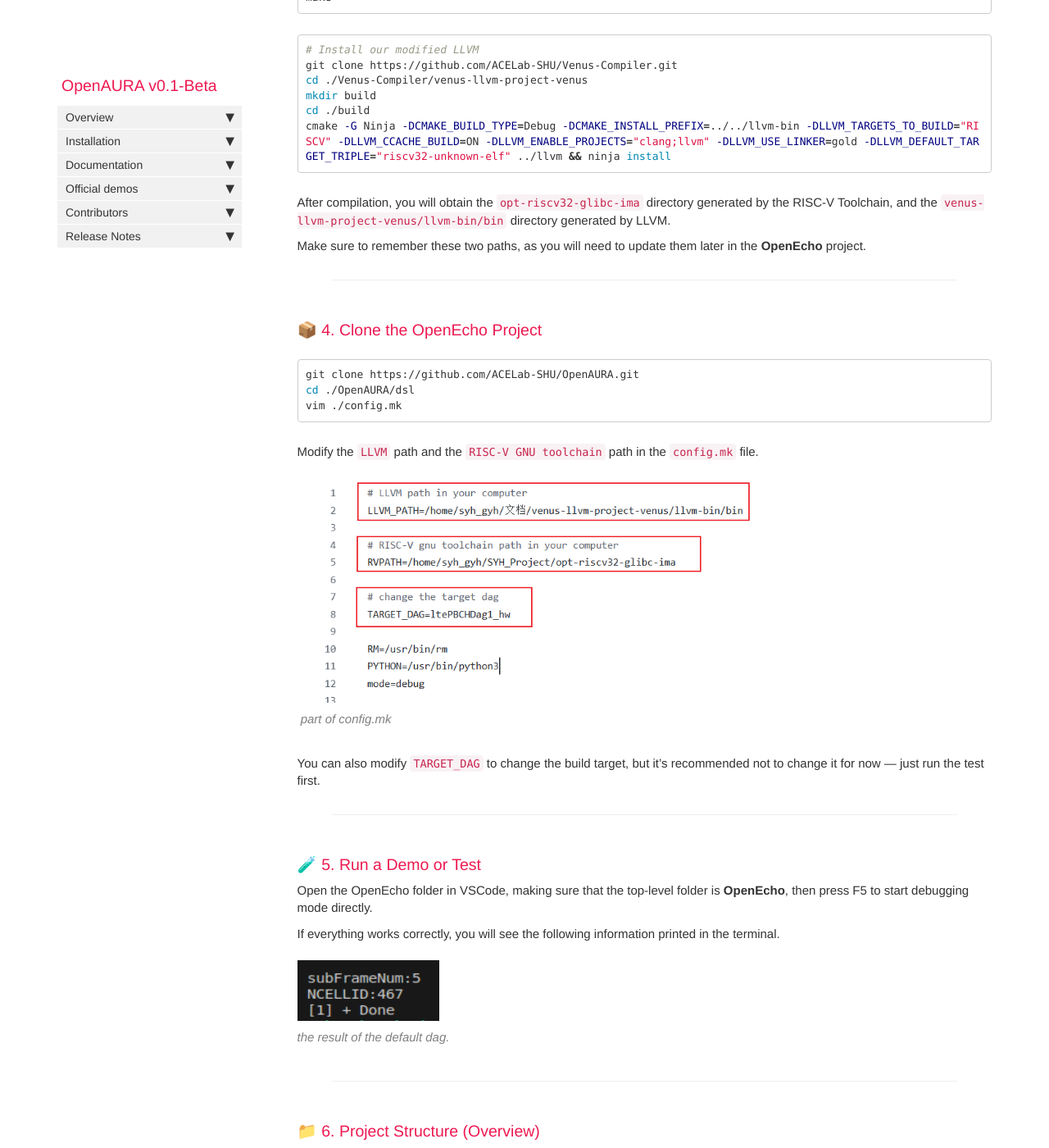
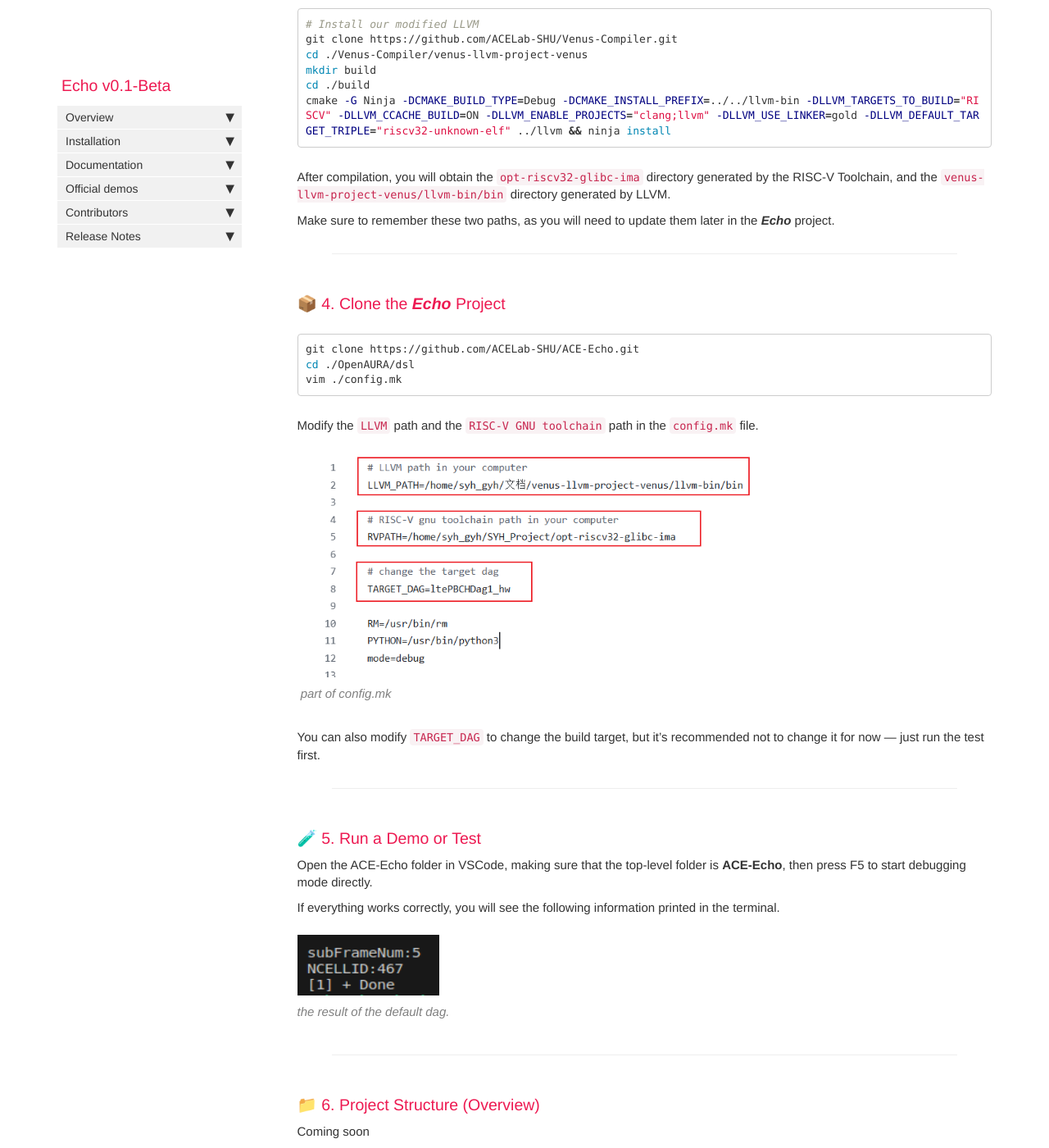
Before and after one commit to ACELab-SHU/ACE-AURA, a Jekyll site: the page built from index.md, in a window 1280 px wide and 1400 px high, scrolled down 1402 px. Shown: the whole window at 82% size. Built offline with Jekyll 4.4.1, drawn with Linux system fonts in a browser that asks for light colours; comment, search, counter and statistics services are not loaded; some of the changed text lies outside the part shown.

Commit message:
Debug: change the project name

````diff
--- a/_config.yml
+++ b/_config.yml
@@ -3,10 +3,10 @@
 output: web
 # this property is useful for conditional filtering of content that is separate from the PDF.
 
-topnav_title: OpenAURA
+topnav_title: ACE-Echo
 # this appears on the top navigation bar next to the home button
 
-site_title: ACE-LAB OpenAURA
+site_title: ACE-LAB Echo
 # this appears in the html browser tab for the site title (seen mostly by search engines, not users)
 
 company_name: Copyright 2025 ACE-LAB of Shanghai University
--- a/_data/sidebars/mydoc_sidebar.yml
+++ b/_data/sidebars/mydoc_sidebar.yml
@@ -2,7 +2,7 @@
 
 entries:
 - title: sidebar
-  product: OpenAURA
+  product: Echo
   version: v0.1-Beta
   folders:
 
--- a/index.md
+++ b/index.md
@@ -1,16 +1,15 @@
 ---
-title: 🚀 Get Started with OpenEcho
+title: 🚀 Get Started with Echo
 #tags: [getting_started, troubleshooting]
-keywords: OpenEcho, Venus architecture, RISC-V, AI accelerator, cross-compilation, embedded systems, open-source, NPU, software-hardware co-design, performance computing, toolchain setup, build guide, low-latency computing, heterogeneous computing, system-on-chip, edge AI, communication stack, CMake, simulator, real-time systems
+keywords: Echo, Venus architecture, RISC-V, AI accelerator, cross-compilation, embedded systems, open-source, NPU, software-hardware co-design, performance computing, toolchain setup, build guide, low-latency computing, heterogeneous computing, system-on-chip, edge AI, communication stack, CMake, simulator, real-time systems
 summary: "This guide provides a comprehensive getting started tutorial for developers working with the OpenEcho × Venus open-source platform. It covers system requirements, toolchain setup (including RISC-V cross-compilation), code repository cloning, and build instructions. Designed for software-hardware co-design, OpenEcho × Venus targets high-performance, low-latency computing on edge systems integrating communication, AI, and signal processing. Whether you're building on a simulator or real hardware, this guide will help you set up your environment and get started efficiently."
 sidebar: mydoc_sidebar
 permalink: index.html
 folder: mydoc
 ---
 
-##
 
-Welcome to the **OpenEcho** project! This guide will walk you through setting up your development environment, installing required toolchains, cloning the project, and building the codebase.
+Welcome to the ***Echo*** project! This guide will walk you through setting up your development environment, installing required toolchains, cloning the project, and building the codebase.
 
 ### ✅ System Requirements
 
@@ -67,16 +66,16 @@
 
 After compilation, you will obtain the `opt-riscv32-glibc-ima` directory generated by the RISC-V Toolchain, and the `venus-llvm-project-venus/llvm-bin/bin` directory generated by LLVM.
 
-Make sure to remember these two paths, as you will need to update them later in the **OpenEcho** project.
+Make sure to remember these two paths, as you will need to update them later in the ***Echo*** project.
 
 
 
 * * *
 
-### 📦 4. Clone the OpenEcho Project
+### 📦 4. Clone the ***Echo*** Project
 
 ```bash
-git clone https://github.com/ACELab-SHU/OpenAURA.git
+git clone https://github.com/ACELab-SHU/ACE-Echo.git
 cd ./OpenAURA/dsl
 vim ./config.mk
 ```
@@ -93,7 +92,7 @@
 
 ### 🧪 5. Run a Demo or Test
 
-Open the OpenEcho folder in VSCode, making sure that the top-level folder is **OpenEcho**, then press F5 to start debugging mode directly.
+Open the ACE-Echo folder in VSCode, making sure that the top-level folder is **ACE-Echo**, then press F5 to start debugging mode directly.
 
 If everything works correctly, you will see the following information printed in the terminal.
 
````
